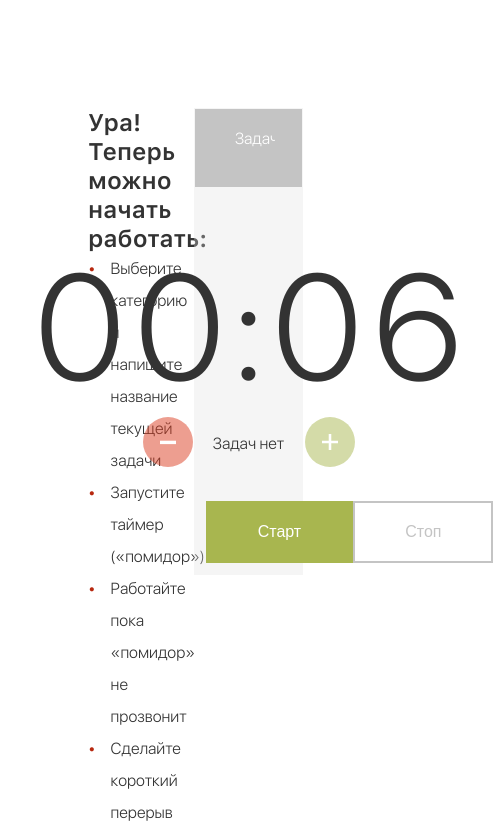
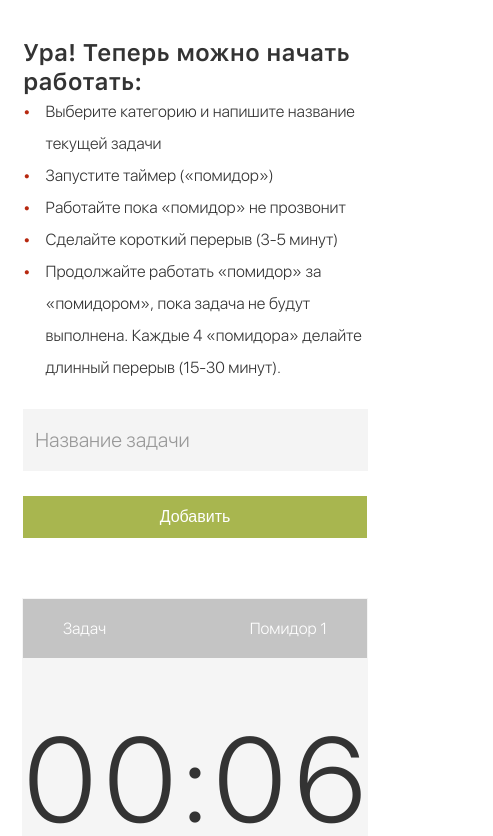
Before and after one commit to Ramramramzes/pomodoro_timer, a React (Vite) app: page / in a window 390 px wide. Shown: the top 836 px of the page, 493 px wide, since content can reach past the window. Built offline with nearby package versions, Linux system fonts and the light colour scheme.

Commit message:
mobile version

```diff
--- a/src/General/TaskInput/taskinput.module.css
+++ b/src/General/TaskInput/taskinput.module.css
@@ -27,3 +27,13 @@
   border: none;
   margin-bottom: 25px;
 }
+
+@media (max-width:500px) {
+  .btn{
+    width: 100%;
+  }
+  .input{
+    padding: 5% 3%;
+    width: 93%;
+  }
+}
--- a/src/General/TaskListItem/tasklistitem.module.css
+++ b/src/General/TaskListItem/tasklistitem.module.css
@@ -64,3 +64,12 @@
   transform: scale(.9);
   transition: linear .3s;
 }
+
+@media (max-width:500px) {
+  .item{
+    width: 100%;
+  }
+  .index_content{
+    width: 65%;
+  }
+}
--- a/src/General/Timer/timer.module.css
+++ b/src/General/Timer/timer.module.css
@@ -136,3 +136,20 @@
 .one_num_block{
   width: 100px;
 }
+
+@media (max-width:500px) {
+  .main_timer{
+    font-size: 120px;
+  }
+  .one_num_block{
+    width: 80px;
+  }
+  .list_status_long{
+    width: 200px;
+  }
+  .skip_btn,
+  .stop_btn,
+  .stop_btn_dis{
+    padding: 10px 25px;
+  }
+}
--- a/src/General/general.module.css
+++ b/src/General/general.module.css
@@ -97,3 +97,17 @@
   flex-grow: 0;
   transition: linear .3s;
 }
+
+@media (max-width:500px) {
+  .general{
+    flex-direction: column;
+    padding: 30px 15px;
+  }
+  .leftside{
+    width: 100%;
+    margin-bottom: 10%;
+  }
+  .rightside_main{
+    width: 100%;
+  }
+}
--- a/src/index.css
+++ b/src/index.css
@@ -163,3 +163,10 @@ h1,h2,h3,p{
 .greenBorder{
   border: 2px solid var(--app-green);
 }
+
+@media (max-width:500px) {
+  .green_btn,
+  .green_btn_pause{
+    padding: 10px 25px;
+  }
+}
```
